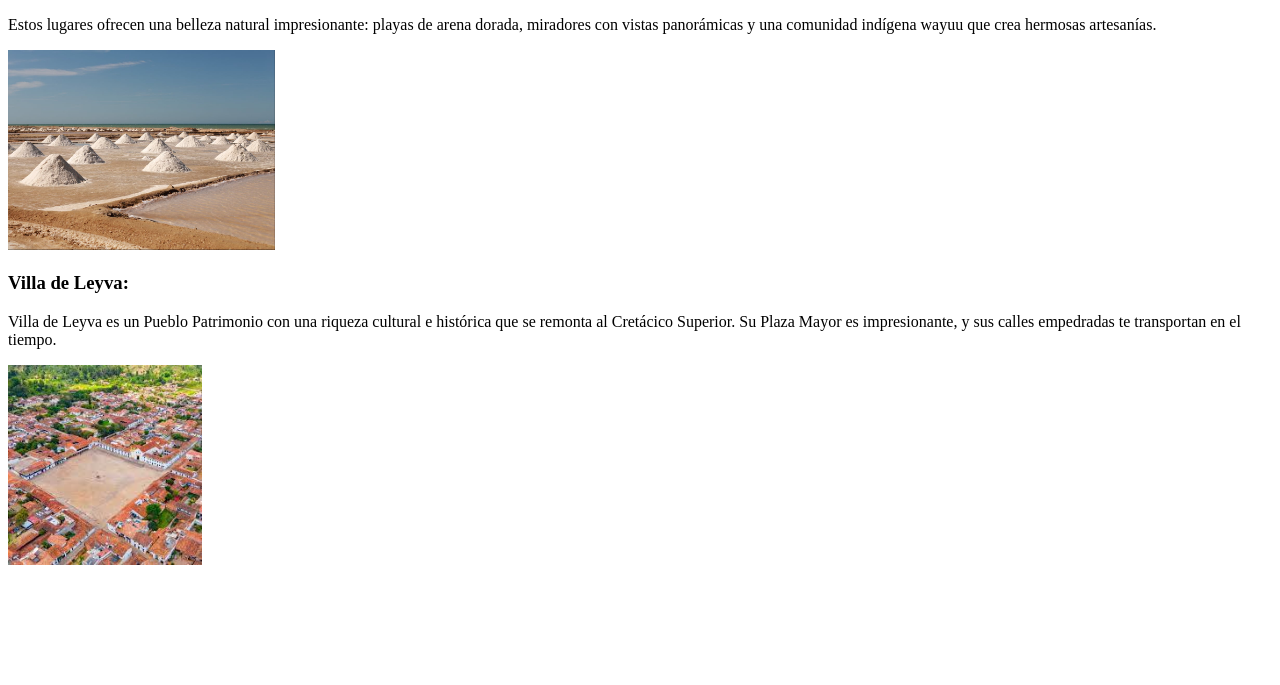
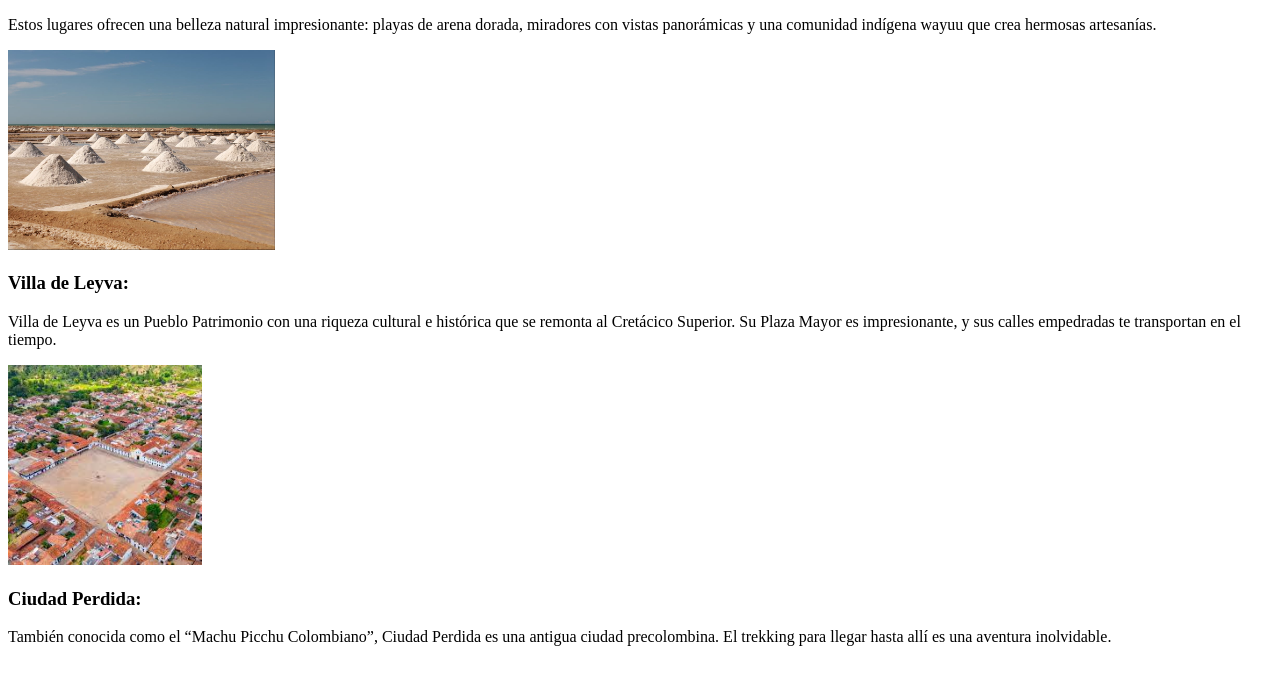
Before and after one commit to Aanuar2323/rubrica4, a plain HTML site: page index.html in a window 1280 px wide. Shown: the part 105-790 px from the top of the page. Drawn offline with Linux system fonts and the light colour scheme.

Commit message:
Ciudad Perdida

```diff
--- a/index.html
+++ b/index.html
@@ -16,7 +16,8 @@
     <p>Villa de Leyva es un Pueblo Patrimonio con una riqueza cultural e histórica que se remonta al Cretácico Superior. Su Plaza Mayor es impresionante, y sus calles empedradas te transportan en el tiempo.</p>
     <img src="imagenes\descargar.jpeg" height="200">
 
-
+    <h3>Ciudad Perdida:</h3>
+    <p>También conocida como el “Machu Picchu Colombiano”, Ciudad Perdida es una antigua ciudad precolombina. El trekking para llegar hasta allí es una aventura inolvidable.</p>
 
 
 </body>
```
